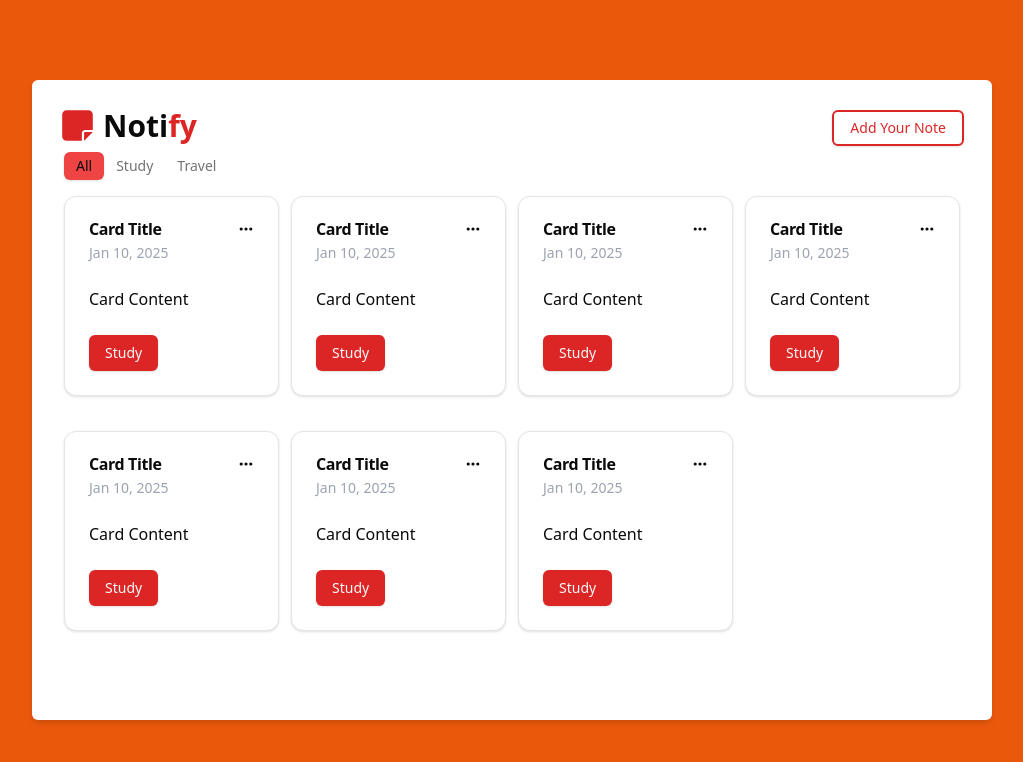
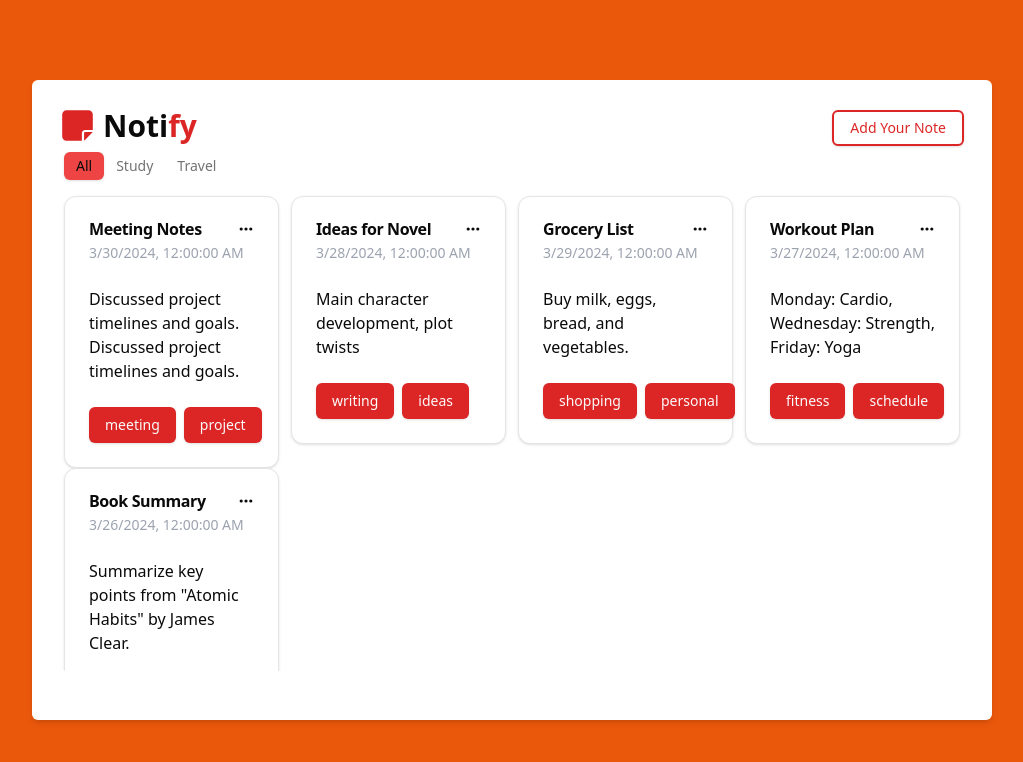
Before and after one commit to nilesh7757/Notify, a Next.js app: page / in a window 1280 px wide. Shown: the top 762 px of the page, without its empty margins (128-1151 px from the left). Built offline with nearby package versions, Linux system fonts and the light colour scheme.

Commit message:
Add note form styles

```diff
--- /dev/null
+++ b/app/Components/NoteForm.css
@@ -0,0 +1,4 @@
+/* NoteForm.css */
+.tags-input input:focus {
+    border-color: red !important;
+}
--- a/app/Components/NotesArea.tsx
+++ b/app/Components/NotesArea.tsx
@@ -1,18 +1,25 @@
 import React from 'react'
 import SingleNote from './SingleNote'
+import { useGlobalProvider } from '../ContextApi'
 
 const NotesArea = () => {
+  const { notesObject: { allNotes } } = useGlobalProvider();
+
+  // Check if `allNotes` is populated
+
   return (
-    <div className=' w-full h-[82%] gap-y-3 lg:gap-y-0 p-1 grid-cols-1 md:grid-cols-3 lg:grid-cols-4  sm:grid-cols-2 gap-x-3 grid rounded-md overflow-y-auto'>
-      <SingleNote/>
-      <SingleNote/>
-      <SingleNote/>
-      <SingleNote/>
-      <SingleNote/>
-      <SingleNote/>
-      <SingleNote/>
+    <div className='w-full h-[82%] gap-y-3 lg:gap-y-0 p-1 grid-cols-1 md:grid-cols-3 lg:grid-cols-4 sm:grid-cols-2 gap-x-3 grid rounded-md overflow-y-auto'>
+      {
+        allNotes.length > 0 ? (
+          allNotes.map((singleNote) => (
+            <SingleNote key={singleNote.id} note={singleNote} />
+          ))
+        ) : (
+          <p>No notes available</p> // Display message when no notes are available
+        )
+      }
     </div>
   )
 }
 
-export default NotesArea
+export default NotesArea;
--- a/app/Components/SingleNote.tsx
+++ b/app/Components/SingleNote.tsx
@@ -6,30 +6,53 @@ import {
   CardHeader,
   CardTitle,
 } from "@/components/ui/card"
+
+interface Note {
+  id: number;
+  noteName: string;
+  noteContent: string;
+  categories: string[];
+  dateCreation: Date;
+}
+
+interface SingleNoteProps {
+  note: Note;  // Expect 'note' prop here
+}
+
 import { HiDotsHorizontal } from "react-icons/hi";
 import { Button } from '@/components/ui/button';
-const SingleNote = () => {
+
+const SingleNote: React.FC<SingleNoteProps> = ({ note }) => {
   return (
     <div>
       <Card>
         <CardHeader>
           <div className='flex justify-between'>
-                        <CardTitle>Card Title</CardTitle>
+            <CardTitle>{note.noteName}</CardTitle>
             <HiDotsHorizontal />
           </div>
-                    {/* <CardDescription>Card Description</CardDescription> */}
-                    <span className="text-sm text-gray-400">Jan 10, 2025</span>
+          <span className="text-sm text-gray-400">{note.dateCreation.toLocaleString()}</span>
         </CardHeader>
         <CardContent>
-                    <p>Card Content</p>
+          <p>{note.noteContent}</p>
         </CardContent>
-                <CardFooter>
-                    <Button disabled className='bg-red-600 disabled:opacity-1 hover:bg-red-700 '>Study</Button>
+        <CardFooter className='flex gap-2'>
+          {
+            note.categories.map((category, index) => {
+              return (  // Ensure you explicitly return the Button JSX element
+                <Button
+                  key={index}  // You can also use `category` as a key if it's unique
+                  disabled
+                  className='bg-red-600 disabled:opacity-1 hover:bg-red-700'>
+                  {category}
+                </Button>
+              )
+            })
+          }
         </CardFooter>
       </Card>
-
     </div>
   )
 }
 
-export default SingleNote
+export default SingleNote;
--- a/app/Components/Title.tsx
+++ b/app/Components/Title.tsx
@@ -3,6 +3,7 @@ import React from 'react'
 import { FaNoteSticky } from "react-icons/fa6";
 import { Button } from '@/components/ui/button';
 interface TitleProps{
+  isFormVisible:Boolean;
    onAddNoteClick: ()=>void;
 }
 const Title:React.FC<TitleProps> = ({onAddNoteClick}) => {
--- /dev/null
+++ b/app/ContextApi.tsx
@@ -0,0 +1,62 @@
+import notesData from './NotesData';
+import { createContext, useContext, ReactNode, useEffect, useState } from 'react';
+
+interface Note {
+  id: number;
+  noteName: string;
+  noteContent: string;
+  categories: string[];
+  dateCreation: Date;
+}
+
+interface GlobalContextType {
+  notesObject: {
+    allNotes: Note[];
+    setAllNotes: React.Dispatch<React.SetStateAction<Note[]>>;
+  };
+}
+
+const GlobalContext = createContext<GlobalContextType>({
+  notesObject: {
+    allNotes: notesData,
+    setAllNotes: () => {}, // Default empty function
+  },
+});
+
+
+interface GlobalProviderProps {
+  children: ReactNode;
+}
+
+export default function GlobalProvider({ children }: GlobalProviderProps) {
+  const [allNotes, setAllNotes] = useState<Note[]>([]);
+
+  useEffect(() => {
+    console.log('Imported notes data:', notesData);
+    setAllNotes(notesData);
+  }, []);
+
+  useEffect(() => {
+    console.log('Updated allNotes state:', allNotes);
+  }, [allNotes]); // This will log every time allNotes changes
+
+
+
+  return (
+    <GlobalContext.Provider
+      value={{
+        notesObject: { allNotes, setAllNotes },
+      }}
+    >
+      {children}
+    </GlobalContext.Provider>
+  );
+}
+
+export function useGlobalProvider() {
+  const context = useContext(GlobalContext);
+  if (!context) {
+    throw new Error('useGlobalProvider must be used within a GlobalProvider');
+  }
+  return context;
+}
--- a/app/Home/page.tsx
+++ b/app/Home/page.tsx
@@ -12,10 +12,10 @@ const App = () => {
   };
   return (
     <div className='lg:w-[75vw] relative lg:h-[80vh] w-[90vw] h-[95vh]  bg-white p-2 rounded-md shadow-md lg:p-7'>
-      <Title onAddNoteClick={toggleFormVisibility}/>
+      <Title isFormVisible={isFormVisible} onAddNoteClick={toggleFormVisibility}/>
       <Categories />
       <NotesArea/>
-      {isFormVisible && <NoteForm onClose={toggleFormVisibility} />}
+      <div className={`${isFormVisible?'opacity-1':'opacity-0'}`}><NoteForm  isFormVisible={isFormVisible} onClose={toggleFormVisibility} /></div>
     </div>
   )
 }
--- /dev/null
+++ b/app/NotesData.ts
@@ -0,0 +1,39 @@
+const notesData: { id: number; noteName: string; noteContent: string; categories: string[]; dateCreation: Date }[] = [
+    {
+      id: 1,
+      noteName: 'Meeting Notes',
+      noteContent: 'Discussed project timelines and goals. Discussed project timelines and goals.',
+      categories: ['meeting', 'project'],
+      dateCreation: new Date('2024-03-30'),
+    },
+    {
+      id: 2,
+      noteName: 'Ideas for Novel',
+      noteContent: 'Main character development, plot twists',
+      categories: ['writing', 'ideas'],
+      dateCreation: new Date('2024-03-28'),
+    },
+    {
+      id: 3,
+      noteName: 'Grocery List',
+      noteContent: 'Buy milk, eggs, bread, and vegetables.',
+      categories: ['shopping', 'personal'],
+      dateCreation: new Date('2024-03-29'),
+    },
+    {
+      id: 4,
+      noteName: 'Workout Plan',
+      noteContent: 'Monday: Cardio, Wednesday: Strength, Friday: Yoga',
+      categories: ['fitness', 'schedule'],
+      dateCreation: new Date('2024-03-27'),
+    },
+    {
+      id: 5,
+      noteName: 'Book Summary',
+      noteContent: 'Summarize key points from "Atomic Habits" by James Clear.',
+      categories: ['reading', 'summary'],
+      dateCreation: new Date('2024-03-26'),
+    },
+  ];
+
+  export default notesData;
--- a/tailwind.config.ts
+++ b/tailwind.config.ts
@@ -1,6 +1,7 @@
 import type { Config } from "tailwindcss";
 
 export default {
+	mode:'jit',
     darkMode: ["class"],
     content: [
     "./pages/**/*.{js,ts,jsx,tsx,mdx}",
```
Also changed, not shown: app/Components/NoteForm.tsx (+52 -34 lines), package.json (+6 -2 lines), 1 other file (tests, documents, lock files or other folders). Lines whose indentation alone changed are shown as unchanged.
